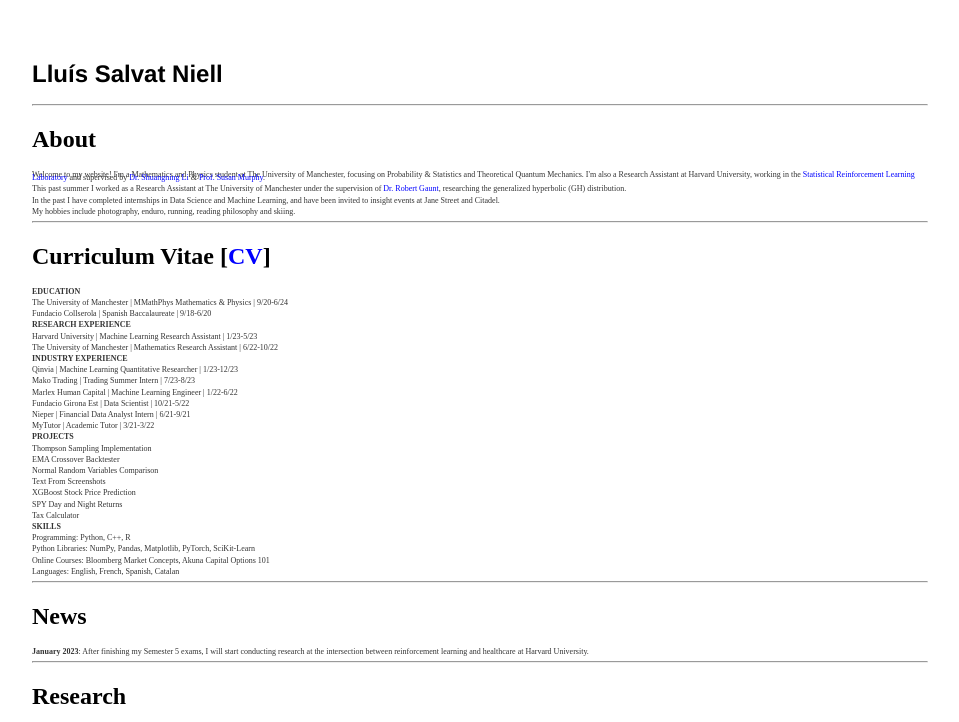
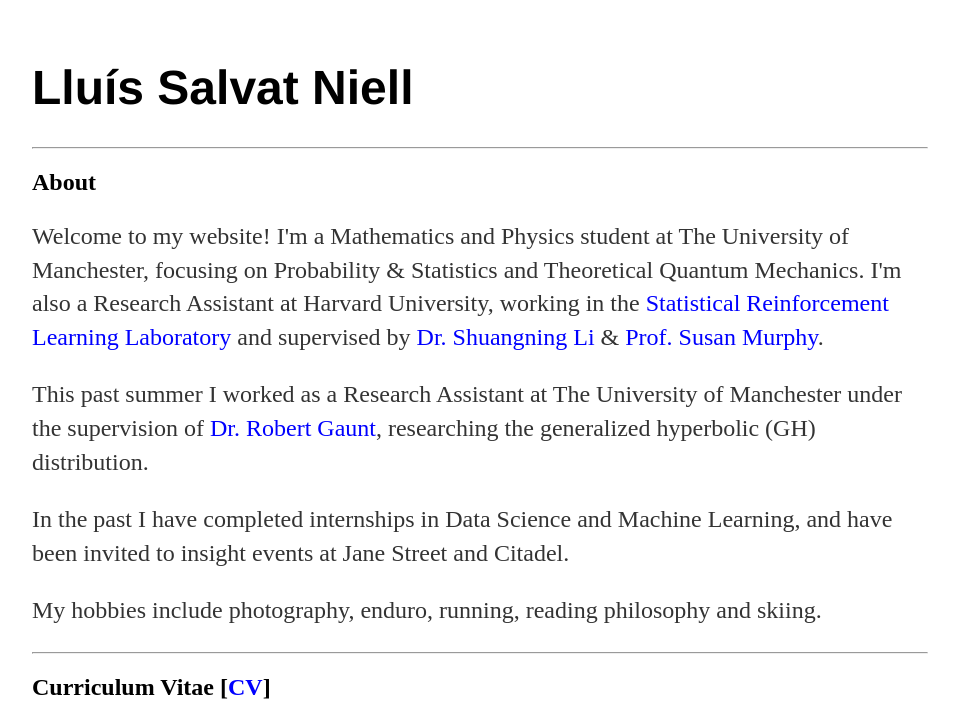
Before and after one commit to lsalvat/lsalvat, a plain HTML site: page index.html in a window 1280 px wide. Shown: the top 722 px of the page, without its empty margins (160-1119 px from the left). Drawn offline with Linux system fonts and the light colour scheme.

Commit message:
Update styles.css

```diff
--- a/css/styles.css
+++ b/css/styles.css
@@ -20,12 +20,12 @@
     text-decoration: underline;
 }
 h1 {
-    font-size: 1.5em;
+    font-size: 3em;
     font-family:'Helvetica', 'Arial', 'Sans-Serif';
 }
 p {
-    font-size: 0.5em;
-    line-height: 0.4em;
+    font-size: 1.5em;
+    line-height: 1.4em;
     color: #333;
 }
 footer {
```
